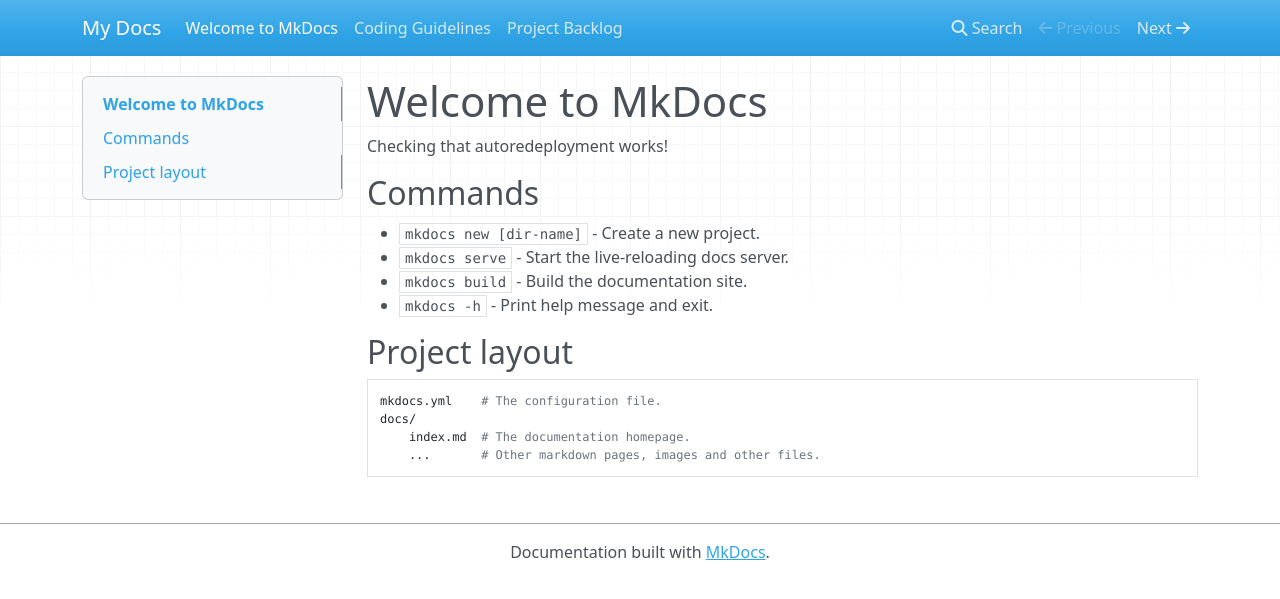
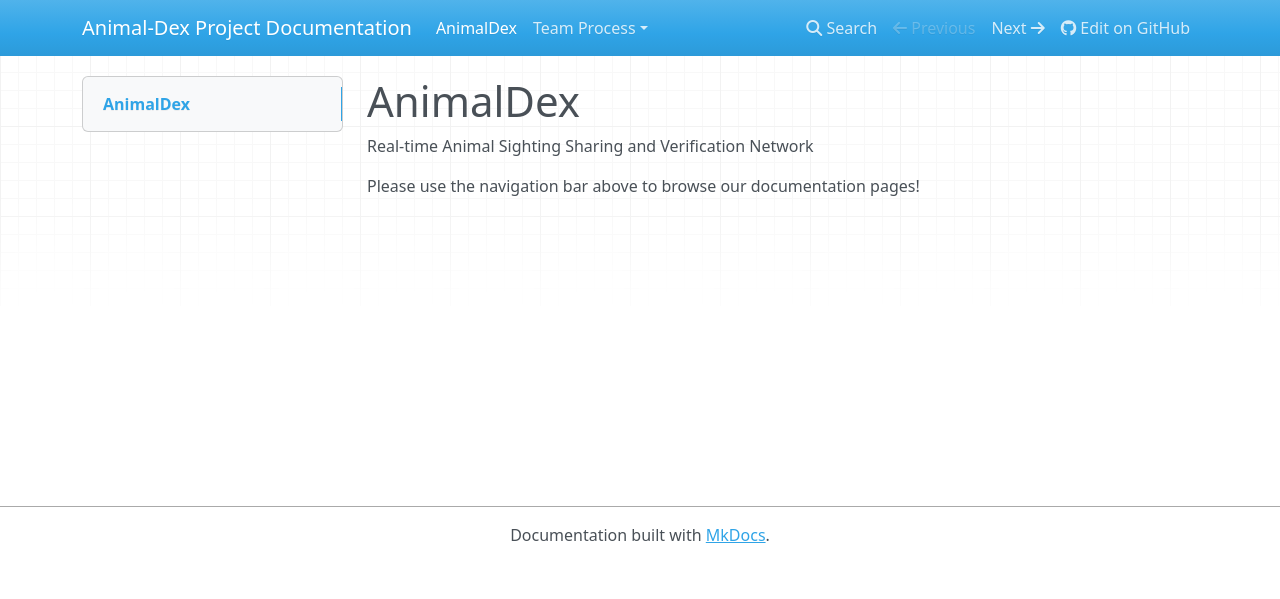
Before and after one commit to Scrunkly-Capstone/Capstone-Documentation, an MkDocs documentation site: the page built from docs/index.md, in a window 1280 px wide. Shown: the top 599 px of the page. Built offline with MkDocs 1.6.1, drawn with Linux system fonts in a browser that asks for light colours; nearby versions of some CDN libraries.

Commit message:
Added more information on the Team Process

```diff
--- a/docs/index.md
+++ b/docs/index.md
@@ -1,17 +1,5 @@
-# Welcome to MkDocs
+# AnimalDex
 
-Checking that autoredeployment works!
+Real-time Animal Sighting Sharing and Verification Network
 
-## Commands
-
-* `mkdocs new [dir-name]` - Create a new project.
-* `mkdocs serve` - Start the live-reloading docs server.
-* `mkdocs build` - Build the documentation site.
-* `mkdocs -h` - Print help message and exit.
-
-## Project layout
-
-    mkdocs.yml    # The configuration file.
-    docs/
-        index.md  # The documentation homepage.
-        ...       # Other markdown pages, images and other files.
+Please use the navigation bar above to browse our documentation pages!
--- a/mkdocs.yml
+++ b/mkdocs.yml
@@ -1 +1,3 @@
-site_name: My Docs
+site_name: Animal-Dex Project Documentation
+site_url: https://scrunkly-capstone.github.io/Capstone-Documentation/
+repo_url: https://github.com/Scrunkly-Capstone/Capstone-Documentation
```
Also changed, not shown: docs/CodingGuidelines.md (deleted, +0 -12 lines), docs/Team Process/CodingGuidelines.md (added, +19 -0 lines), docs/Team Process/Maintaining Documentation.md (added, +32 -0 lines), docs/Team Process/ProjectBacklog.md (renamed from docs/ProjectBacklog.md, +3 -0 lines).
